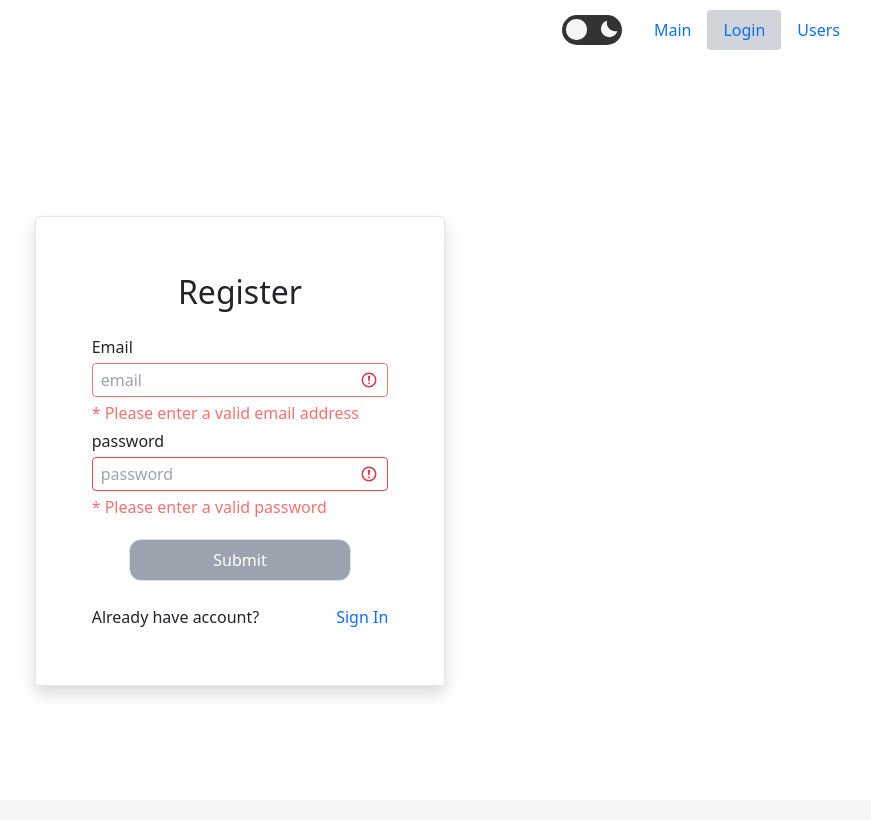
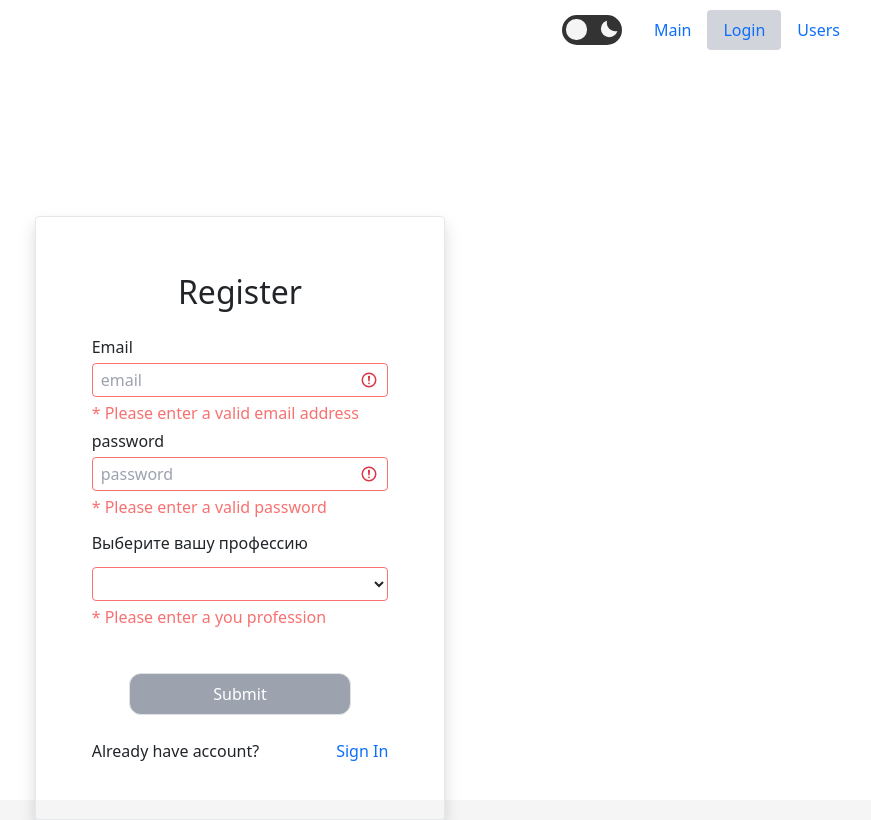
Before and after one commit to egolegegit/2_Frontend_lesson_2_1, a React (Create React App) app: page /login in a window 1280 px wide. Both pictures are taken after a click on the button "Sign Up". Shown: the whole page, without its empty margins (400-1271 px from the left). Built offline with nearby package versions, Linux system fonts and the light colour scheme; what @tailwindcss/typography would draw is missing.

Commit message:
fix textField +     "react-select": "^5.1.0"

```diff
--- a/package.json
+++ b/package.json
@@ -35,6 +35,7 @@
     "react-dom": "^17.0.2",
     "react-router-dom": "^5.3.0",
     "react-scripts": "4.0.3",
+    "react-select": "^5.1.0",
     "serve": "^12.0.1",
     "web-vitals": "^1.1.2"
   },
--- /dev/null
+++ b/src/app/components/common/form/selectedField.jsx
@@ -0,0 +1,71 @@
+import React from 'react'
+import PropTypes from 'prop-types'
+
+const SelectedField = ({
+  label,
+  value,
+  onChange,
+  defaultOption,
+  options,
+  error,
+}) => {
+  const optionsArray =
+    !Array.isArray(options) && typeof option === 'object'
+      ? Object.keys(options).map((optionName) => ({
+          name: options[optionName].name,
+          value: options[optionName]._id,
+        }))
+      : options
+
+      console.log();
+
+  const getInputClasses = () => {
+    return `w-full h-8 px-2 py-3 mt-1 border-gray-300 dark:border-green-400 rounded border-1 bg-transparent dark:text-gray-700 dark:focus:border-green-400  outline-none ${
+      error ? 'border-red-400 focus:border-red-500 ' : 'border-gray-400'
+    }`
+  }
+
+  return (
+    <div className="flex flex-col w-full my-4">
+      <label
+        htmlFor="validationCustom04"
+        className="w-full text-left form-label"
+      >
+        {label}
+      </label>
+      <select
+        className={getInputClasses() + ''}
+        id="validationCustom04"
+        name="profession"
+        value={value}
+        onChange={onChange}
+      >
+        <option disabled value="">
+          {defaultOption}
+        </option>
+        {optionsArray &&
+          optionsArray.map((option) => (
+            <option key={option._id} value={option.value}>
+              {option.name}
+            </option>
+          ))}
+      </select>
+      {error && (
+        <span className="h-4 pt-1 text-red-400 text-start dark:text-red-300">
+          {error}
+        </span>
+      )}
+    </div>
+  )
+}
+
+SelectedField.propTypes = {
+  label: PropTypes.string,
+  value: PropTypes.string,
+  onChange: PropTypes.func,
+  defaultOption: PropTypes.string,
+  error: PropTypes.string,
+  options: PropTypes.oneOfType([PropTypes.object, PropTypes.array]),
+}
+
+export default SelectedField
--- a/src/app/components/common/form/textField.jsx
+++ b/src/app/components/common/form/textField.jsx
@@ -10,7 +10,6 @@ const TextField = ({
   onChange,
   error,
 }) => {
-  const input = useRef()
   const [showPassword, setShowPassword] = useState(false)
 
   const toggleShowPassword = () => {
@@ -25,10 +24,6 @@ const TextField = ({
     }`
   }
 
-  useEffect(() => {
-    input.current.focus()
-  })
-
   return (
     <div className="flex flex-col w-full">
       <label htmlFor={name} className="w-full mt-3 text-start">
@@ -37,7 +32,6 @@ const TextField = ({
 
       <div className="input-group">
         <input
-          ref={input}
           type={showPassword ? 'text' : type}
           id={name}
           name={name}
--- a/src/app/components/ui/registerForm.jsx
+++ b/src/app/components/ui/registerForm.jsx
@@ -1,14 +1,13 @@
 import React, { useState, useEffect } from 'react'
 import { validator } from '../../utils/validator'
+import api from '../../api'
 import TextField from '../common/form/textField'
+import SelectedField from '../common/form/selectedField'
 
 const RegisterForm = () => {
-  const [data, setData] = useState({ email: '', password: '' })
+  const [data, setData] = useState({ email: '', password: '', profession: '' })
+  const [professions, setProfessions] = useState()
   const [errors, setErrors] = useState({})
-
-  const handleChange = ({ target }) => {
-    setData((prevState) => ({ ...prevState, [target.name]: target.value }))
-  }
 
   const validatorConfig = {
     email: {
@@ -24,11 +23,14 @@ const RegisterForm = () => {
         value: 8,
       },
     },
+    profession: {
+      isRequired: { message: '* Please enter a you profession' },
+    },
   }
 
-  useEffect(() => {
-    validate()
-  }, [data])
+  const handleChange = ({ target }) => {
+    setData((prevState) => ({ ...prevState, [target.name]: target.value }))
+  }
 
   const validate = () => {
     const errors = validator(data, validatorConfig)
@@ -46,6 +48,14 @@ const RegisterForm = () => {
     if (!isValid) return
     console.log(errors, data)
   }
+
+  useEffect(() => {
+    validate()
+  }, [data])
+
+  useEffect(() => {
+    api.professions.fetchAll().then((data) => setProfessions(data))
+  }, [])
 
   return (
     <form
@@ -67,6 +77,46 @@ const RegisterForm = () => {
         onChange={handleChange}
         error={errors.password}
       />
+
+      <SelectedField
+        className="form-select"
+        label="Выберите вашу профессию"
+        defaultOption="Choose..."
+        id="validationCustom04"
+        name="profession"
+        value={data.profession}
+        options={professions}
+        error={errors.profession}
+        onChange={handleChange}
+      />
+
+      {/* <div className="w-full my-4">
+        <label
+          htmlFor="validationCustom04"
+          className="w-full text-left form-label"
+        >
+          Профессия
+        </label>
+        <select
+          className="form-select"
+          id="validationCustom04"
+          name="profession"
+          value={data.profession}
+          onChange={handleChange}
+        >
+          <option disabled value="">
+            Choose...
+          </option>
+          {professions &&
+            professions.map((profession) => (
+              <option key={profession._id} value={profession._id}>
+                {profession.name}
+              </option>
+            ))}
+        </select>
+        <div className="invalid-feedback">Please select a valid state.</div>
+      </div> */}
+
       <button
         disabled={!isValid}
         className={`
```
Also changed, not shown: 1 other file (tests, documents, lock files or other folders).
